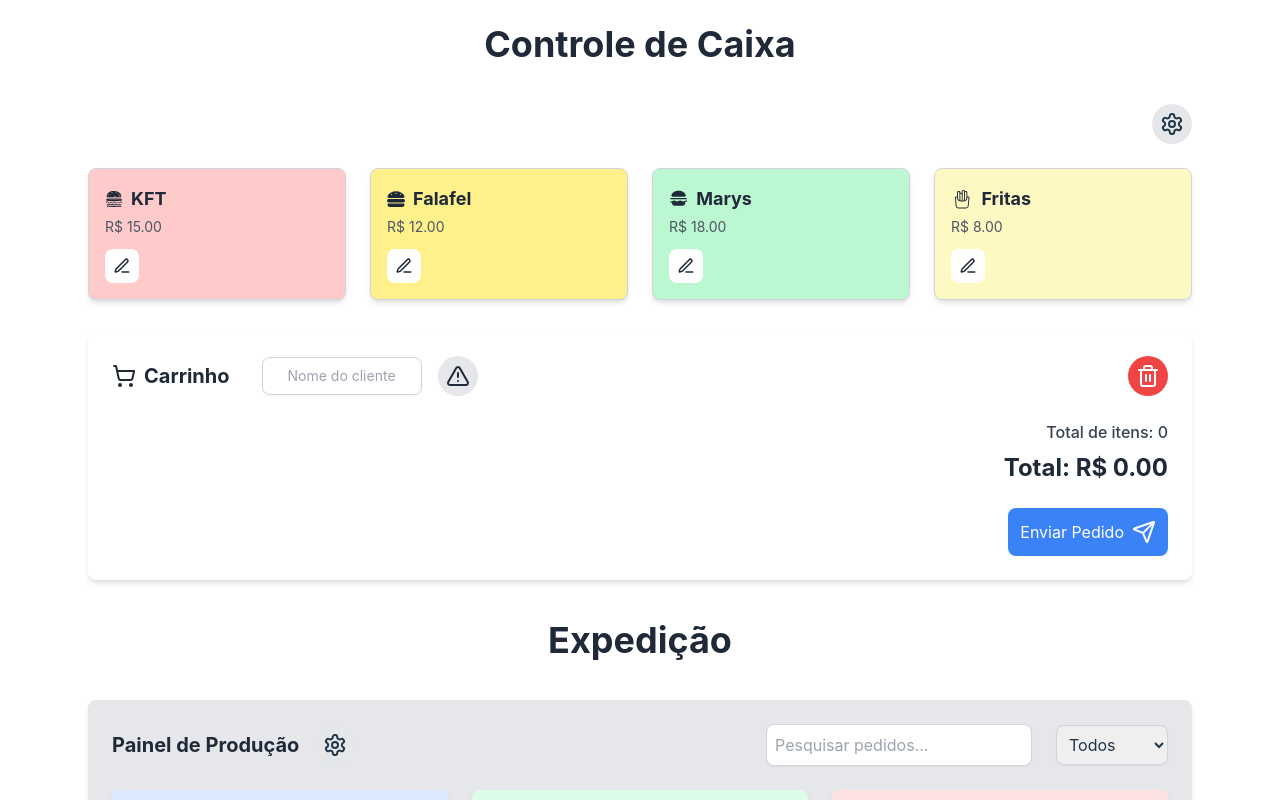
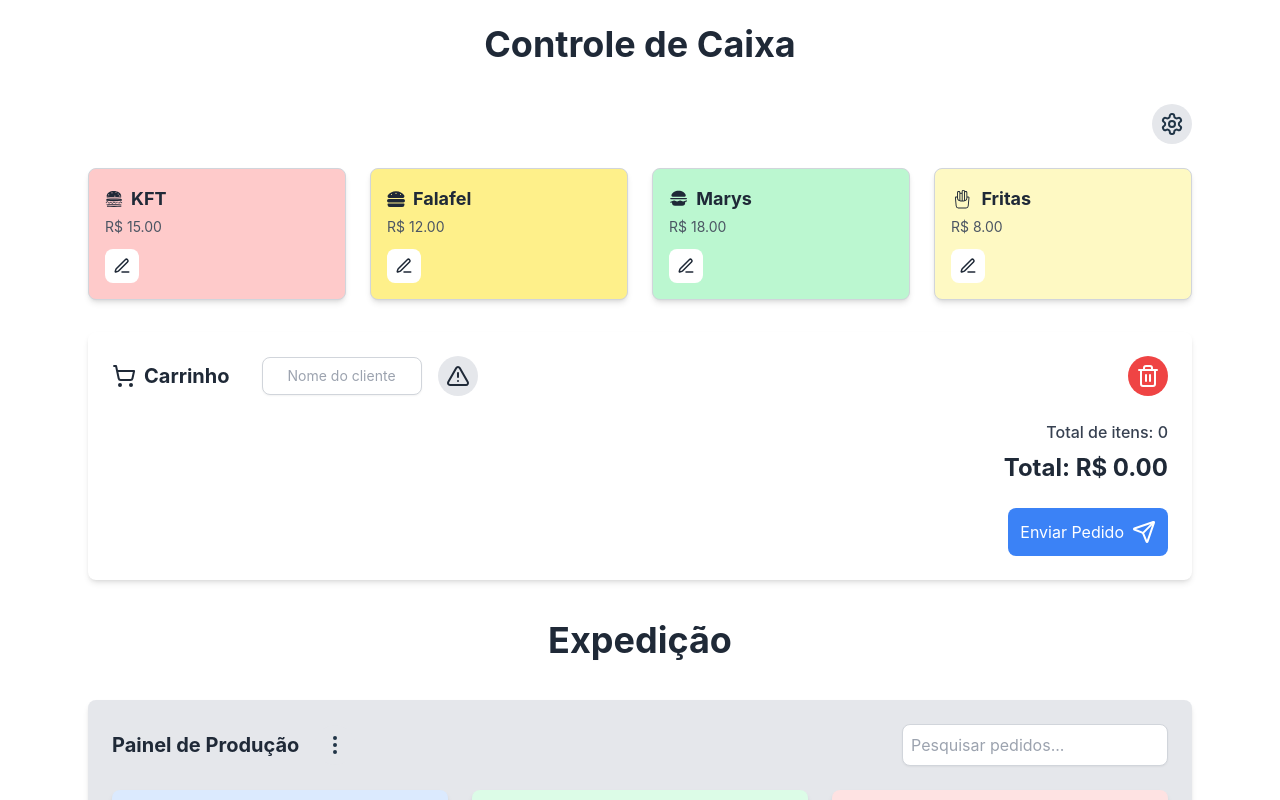
Before and after one commit to TamLeal/souk-v2-split-project, a React (Vite) app: page / in a window 1280 px wide. Shown: the top 800 px of the page. Built offline with nearby package versions, Linux system fonts and the light colour scheme.

Commit message:
changed icon - menu

```diff
--- a/src/components/ControleCaixaExpedicao.jsx
+++ b/src/components/ControleCaixaExpedicao.jsx
@@ -14,7 +14,7 @@ import ResumoEvento from './Painel/ResumoEvento';
 import HistoricoAcoes from './Painel/HistoricoAcoes';
 import PanelCard from './shared/PanelCard';
 
-import { ChefHat, Clock, AlertTriangle, FaHamburger, CiFries, Settings } from './shared/Icones'; // Certifique-se de importar os ícones corretos
+import { ChefHat, Clock, AlertTriangle, FaHamburger, CiFries, Settings, MoreVertical } from './shared/Icones'; // Certifique-se de importar os ícones corretos
 
 
 // Rest of your component code...
@@ -556,7 +556,7 @@ const ControleCaixaExpedicao = () => {
               onClick={() => setMostrarConfig(!mostrarConfig)}
               className="p-2 rounded-full bg-gray-200 hover:bg-gray-300 transition-all duration-300"
             >
-              <Settings size={24} />
+              <MoreVertical size={24} />
             </button>
           </div>
           <div className="flex items-center space-x-6">
@@ -567,15 +567,6 @@ const ControleCaixaExpedicao = () => {
               placeholder="Pesquisar pedidos..."
               className="p-2 rounded-lg shadow-sm border border-gray-300 focus:outline-none focus:ring-2 focus:ring-blue-500 transition-all duration-300"
             />
-            <select
-              value={filterStatus}
-              onChange={(e) => setFilterStatus(e.target.value)}
-              className="p-2 rounded-lg shadow-sm border border-gray-300 focus:outline-none focus:ring-2 focus:ring-blue-500 transition-all duration-300"
-            >
-              <option value="todos">Todos</option>
-              <option value="prioritario">Prioritário</option>
-              <option value="normal">Normal</option>
-            </select>
           </div>
         </div>
         {mostrarConfig && (
--- a/src/components/shared/Icones.jsx
+++ b/src/components/shared/Icones.jsx
@@ -17,6 +17,7 @@ import {
   ClipboardList,
   AlertTriangle,
   Zap,
+  MoreVertical,
 } from 'lucide-react';
 import { CiFries } from 'react-icons/ci';
 import { FaHamburger } from 'react-icons/fa';
@@ -45,4 +46,5 @@ export {
   FaHamburger,
   GiHamburger,
   PiHamburgerFill,
+  MoreVertical, // Adicione esta linha
 };
```
